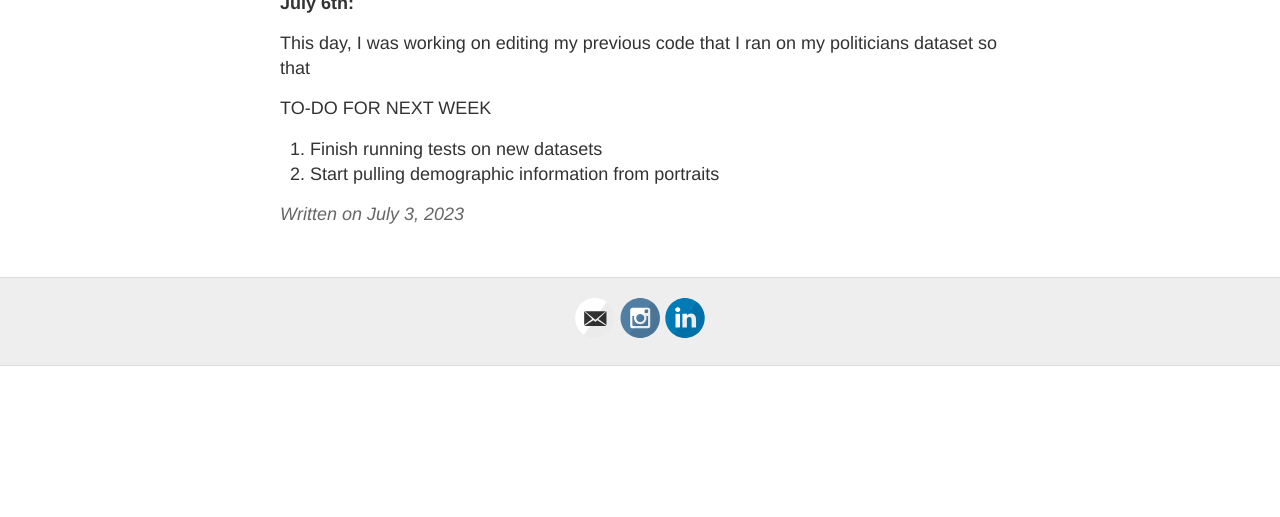
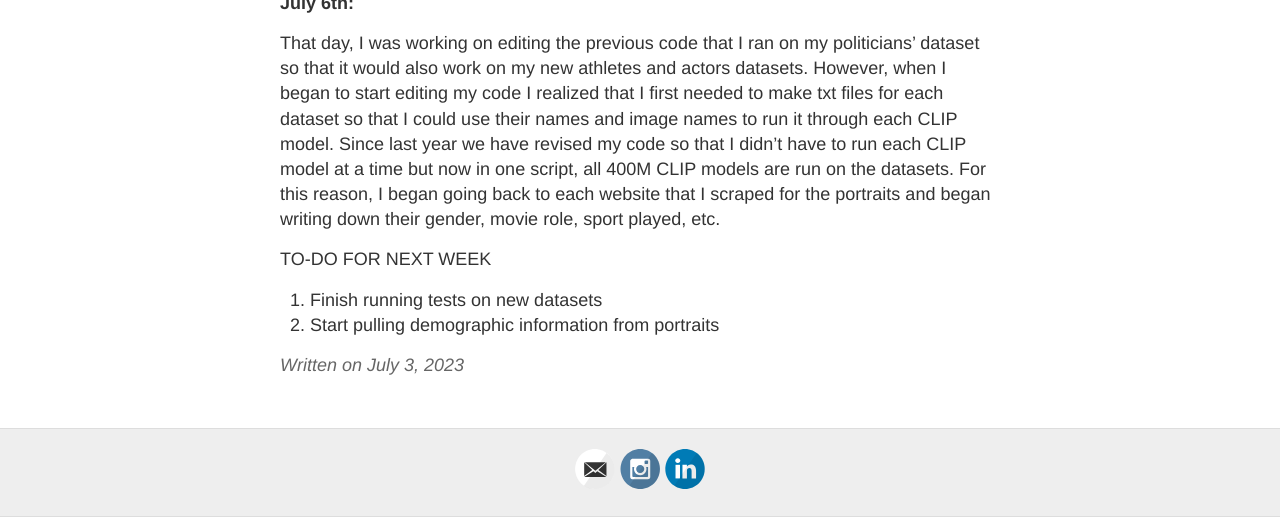
Before and after one commit to veronicaflores/dreusummer2023, a Jekyll site: the page built from _posts/2023-07-03-week3.md, in a window 1280 px wide and 900 px high, scrolled down 825 px, cut to the strip 383-900 px from the top of the window. Built offline with Jekyll 4.4.1, drawn with Linux system fonts in a browser that asks for light colours; before the commit the page ends 1574 px from its top, so only the background shows below that.

Commit message:
Update 2023-07-03-week3.md

```diff
--- a/_posts/2023-07-03-week3.md
+++ b/_posts/2023-07-03-week3.md
@@ -24,7 +24,7 @@ It's the 4th of July so me and two of my REU friends went to go see the firework
 
 **July 6th:**
 
-This day, I was working on editing my previous code that I ran on my politicians dataset so that
+That day, I was working on editing the previous code that I ran on my politicians' dataset so that it would also work on my new athletes and actors datasets. However, when I began to start editing my code I realized that I first needed to make txt files for each dataset so that I could use their names and image names to run it through each CLIP model. Since last year we have revised my code so that I didn't have to run each CLIP model at a time but now in one script, all 400M CLIP models are run on the datasets. For this reason, I began going back to each website that I scraped for the portraits and began writing down their gender, movie role, sport played, etc.
 
 TO-DO FOR NEXT WEEK
 1. Finish running tests on new datasets
```
